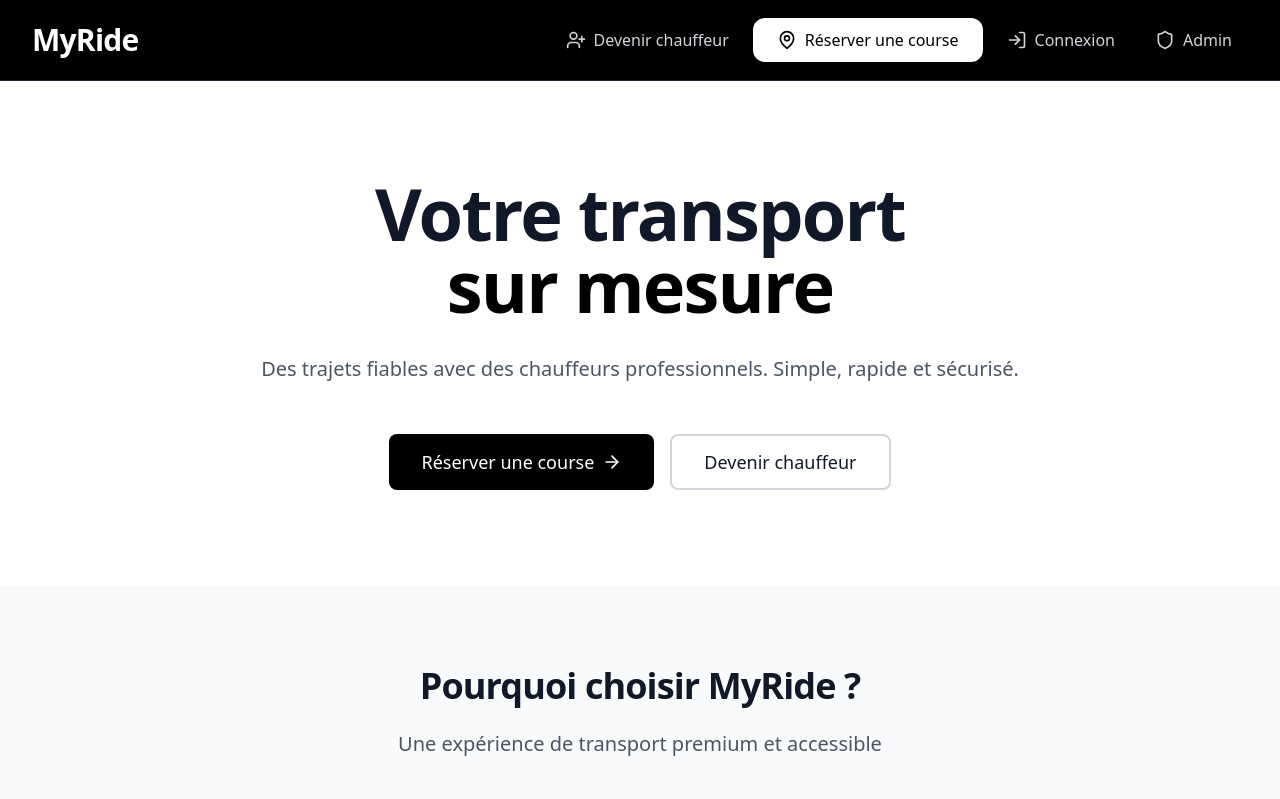
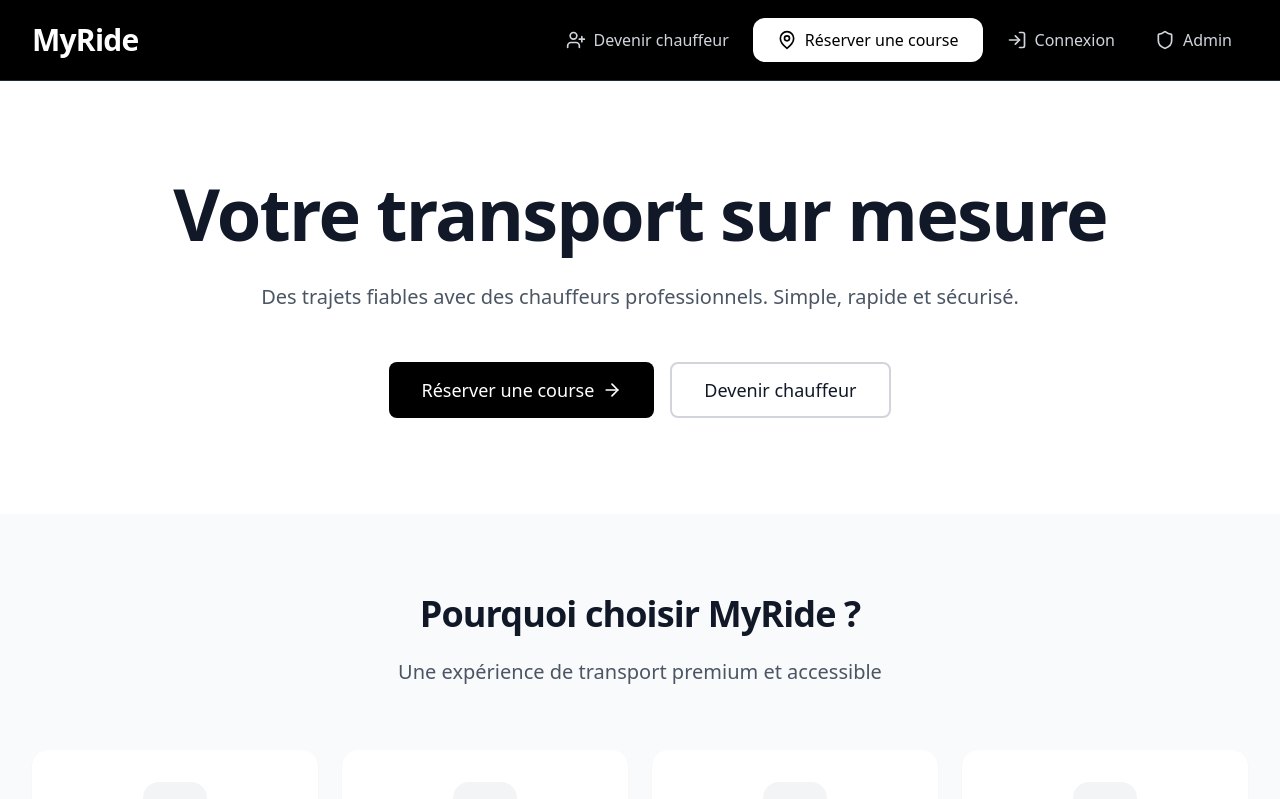
Before and after one commit to hammamiayoub/vtc-new, a React (Vite) app: page / in a window 1280 px wide. Shown: the top 799 px of the page. Built offline with nearby package versions, Linux system fonts and the light colour scheme; no server answers.

Commit message:
Updated HomePage.tsx

```diff
--- a/src/components/HomePage.tsx
+++ b/src/components/HomePage.tsx
@@ -15,8 +15,7 @@ export const HomePage: React.FC<HomePageProps> = ({ onGetStarted, onClientLogin
         <div className="max-w-7xl mx-auto px-4 sm:px-6 lg:px-8 py-24">
           <div className="text-center">
             <h1 className="text-5xl md:text-7xl font-bold text-gray-900 mb-8 leading-tight tracking-tight max-w-5xl mx-auto">
-              Votre transport
-              <span className="text-black block">sur mesure</span>
+              Votre transport sur mesure
             </h1>
             <p className="text-xl text-gray-600 mb-12 max-w-3xl mx-auto leading-relaxed">
               Des trajets fiables avec des chauffeurs professionnels.
```
